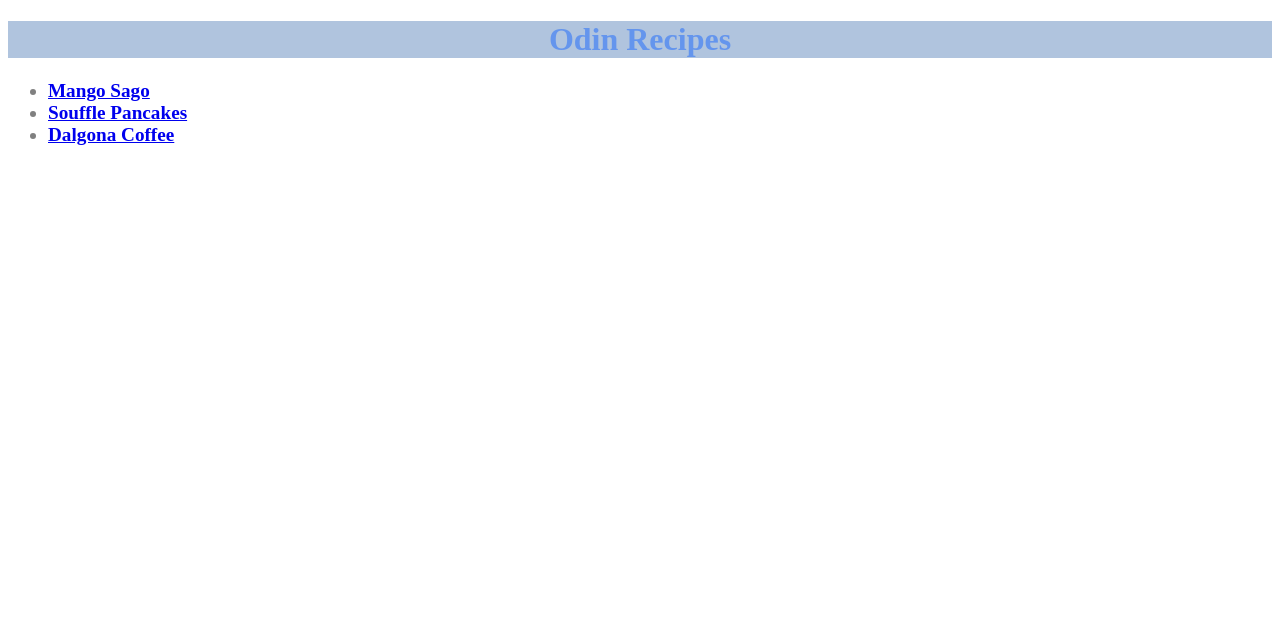
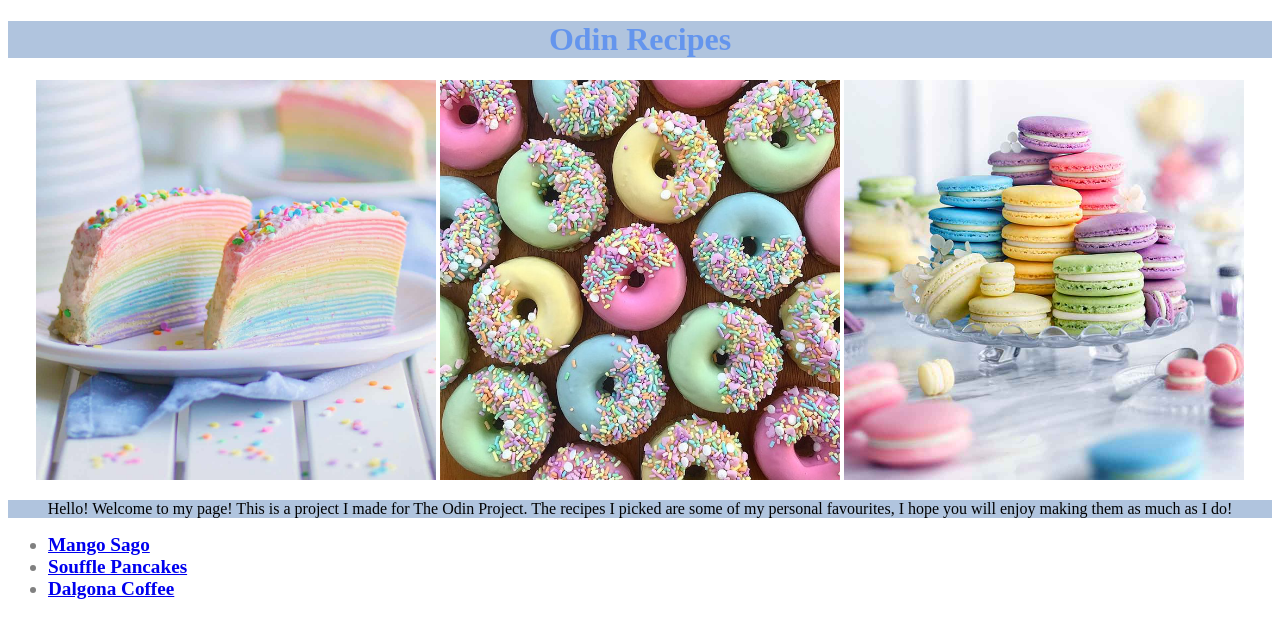
Before and after one commit to starlightstream/odin-recipes, a plain HTML site: page index.html in a window 1280 px wide. Drawn offline with Linux system fonts and the light colour scheme.

Commit message:
Add images
Images inserted into the index page.

```diff
--- a/index.html
+++ b/index.html
@@ -9,6 +9,14 @@
         <div class="title">
         <h1>Odin Recipes</h1>
         </div>
+
+    <div style="text-align:center;">
+
+        <img src="./images/cake.jpg" alt="colourful picture of crepe cake" height="400px" width="400px">
+        <img src="./images/donuts.jpg" alt="colorful picture of donuts" height="400px" width="400px">
+        <img src="./images/macaroon.jpg" alt="colorful picture of macaroons" height="400px" width="400px">
+    </div>
+    <div style="background-color:lightsteelblue; text-align: center; font-size: medium;"><p>Hello! Welcome to my page! This is a project I made for The Odin Project. The recipes I picked are some of my personal favourites, I hope you will enjoy making them as much as I do!</p></div>
         <ul>
             <div class="recipe-name">
             <li><a href="recipes/mangosago.html">Mango Sago</a></li>
```
Also changed, not shown: recipes/mangosago.html (+2 -1 lines), recipes/soufflepancakes.html (+3 -3 lines), images/cake.jpg (added), images/donuts.jpg (added), images/macaroon.jpg (added).
